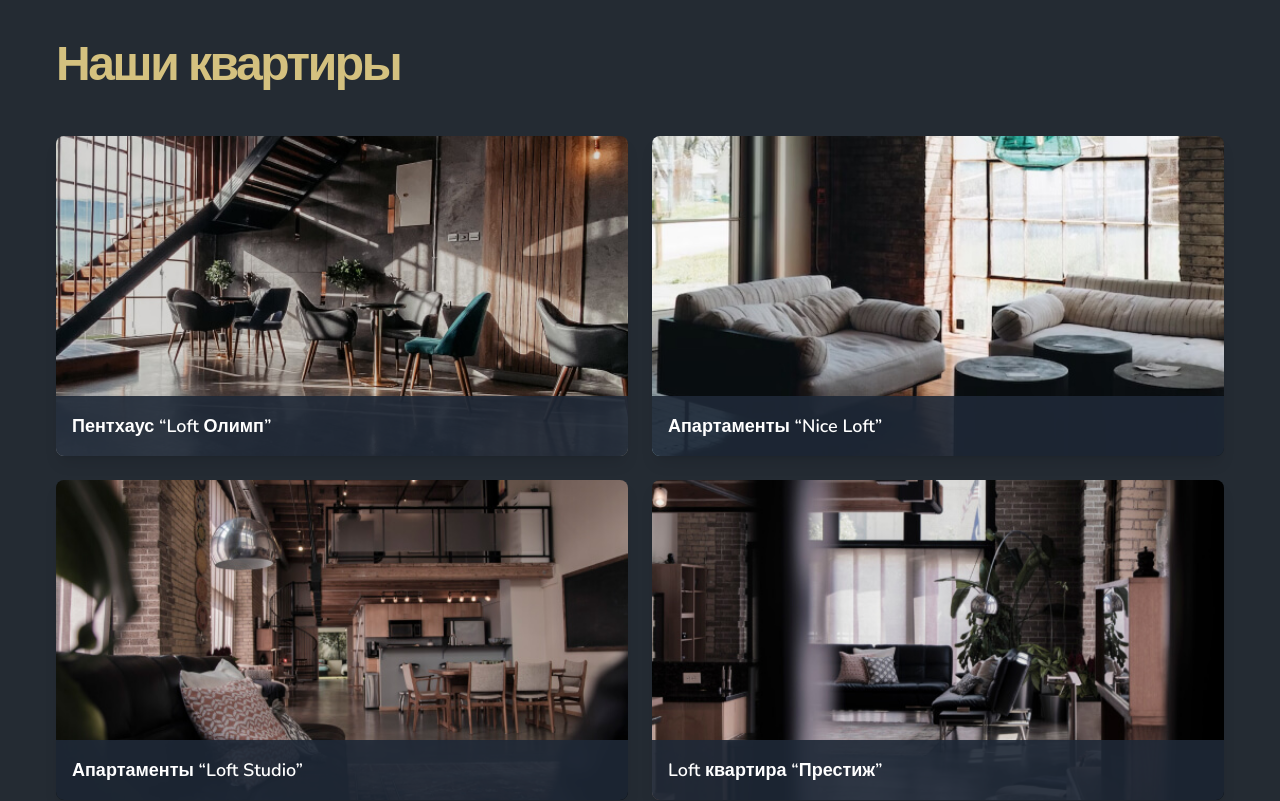
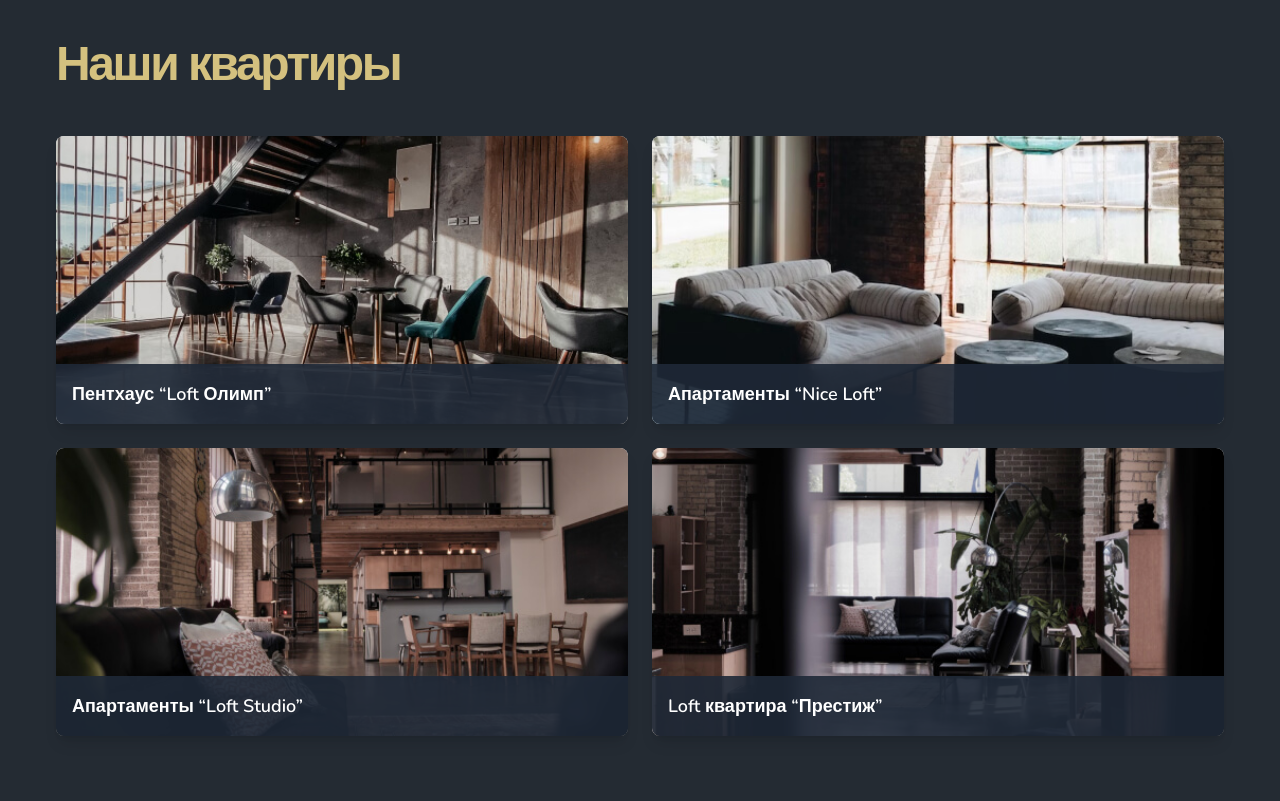
Before and after one commit to gurbanmamedov/loft-app, a React (Vite) app: page / in a window 1280 px wide. Shown: the part 2080-2881 px from the top of the page. Built offline with nearby package versions, Linux system fonts and the light colour scheme.

Commit message:
Update Cards.tsx

```diff
--- a/src/components/Cards/Cards.tsx
+++ b/src/components/Cards/Cards.tsx
@@ -12,17 +12,17 @@ const Cards = () => {
             Наши квартиры
           </h2>
         </div>
-        <div className="grid grid-cols-1 md:grid-cols-2  gap-6">
+        <div className="grid grid-cols-1 md:grid-cols-2 gap-6">
           {[apartment1, apartment2, apartment3, apartment4].map((src, index) => (
-            <div key={index} className="rounded-lg overflow-hidden shadow-lg relative will-change-transform">
-              <img
-                src={src}
-                alt={`Residence ${index + 1}`}
-                width={540}
-                height={320}
-                className="w-full object-cover"
-                style={{ maxWidth: '100%', maxHeight: '320px' }}
-              />
+            <div key={index} className="rounded-lg overflow-hidden shadow-lg relative">
+              <div className="w-full h-80 md:h-64 lg:h-72 bg-gray-200">
+                <img
+                  src={src}
+                  alt={`Residence ${index + 1}`}
+                  className="w-full h-full object-cover"
+                  style={{ maxWidth: '100%', height: '100%' }}
+                />
+              </div>
               <div className="absolute bottom-0 left-0 right-0 bg-gray-800/90 text-white p-2 md:p-2.5 lg:p-4">
                 <div className="text-lg font-semibold">
                   {index === 0 && 'Пентхаус “Loft Олимп”'}
```
